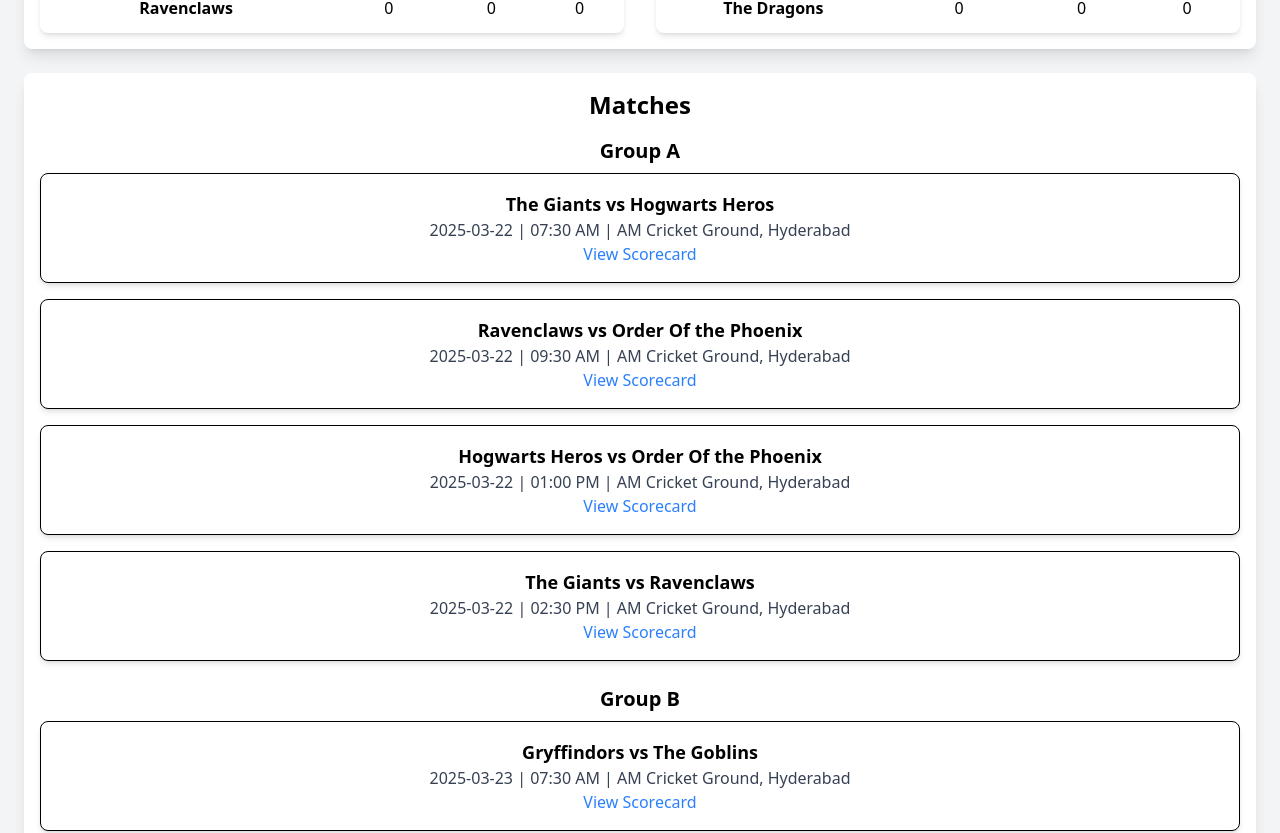
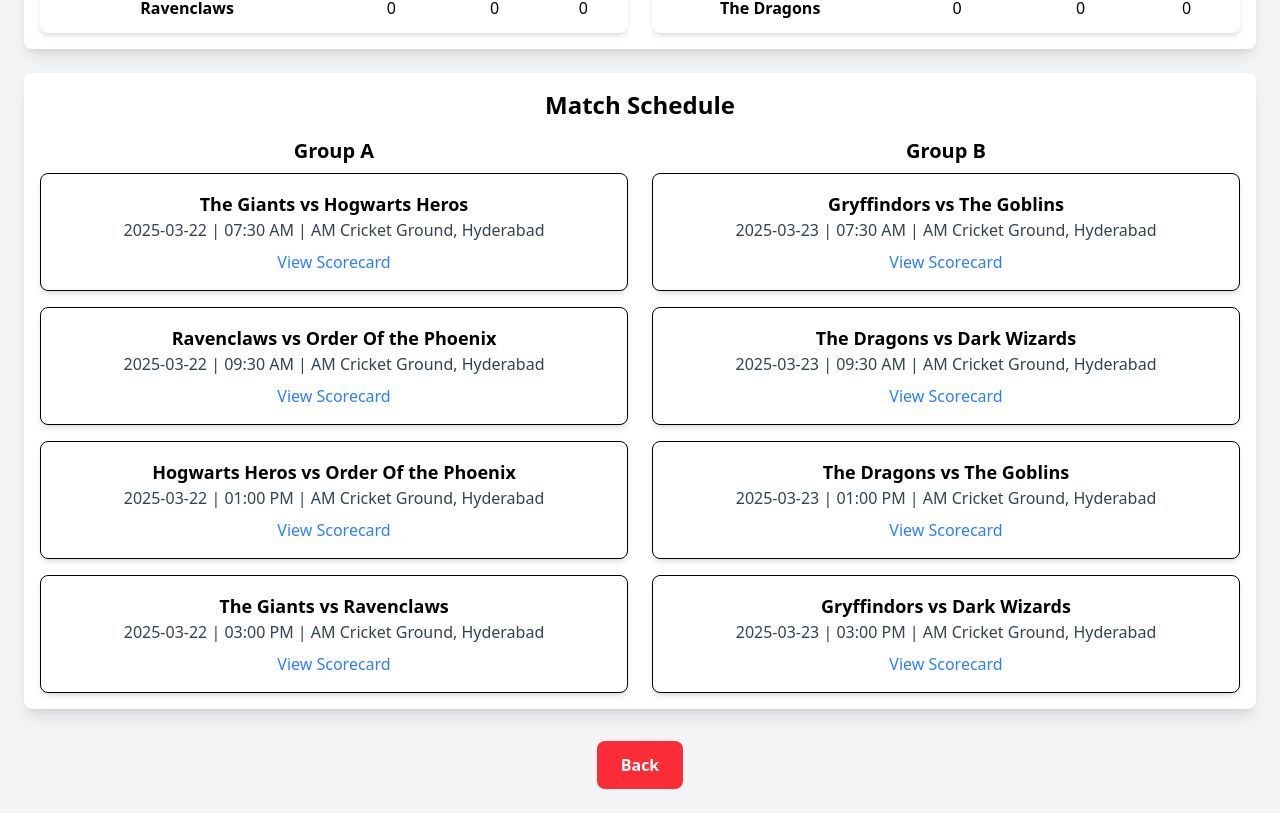
Before and after one commit to ajaysw01/scorepoint, a React (Vite) app in the folder frontend/: page /cricket in a window 1280 px wide. Shown: the part 413-1246 px from the top of the page. Built offline with nearby package versions, Linux system fonts and the light colour scheme; no server answers.

Commit message:
Added darts rules and added responsiveness to cricket.jsx

```diff
--- a/frontend/src/App.jsx
+++ b/frontend/src/App.jsx
@@ -30,6 +30,7 @@ import CarromRules from "./pages/carromrules";
 import TableTennisRules from "./pages/tabletennisrules";
 import BadmintonRules from "./pages/badmintonrules";
 import FunFridayRules from "./pages/funfridayrules";
+import DartsRules from "./pages/dartsrules";
 
 // Admin & Protected Pages
 import AdminDashboard from "./pages/adminDashboard";
@@ -81,6 +82,8 @@ function App() {
         <Route path="/tabletennisrules" element={<TableTennisRules />} />
         <Route path="/badmintonrules" element={<BadmintonRules />} />
         <Route path="/funfridayrules" element={<FunFridayRules />} />
+        <Route path="/dartsrules" element={<DartsRules />} />
+
 
         {/* Protected Routes */}
         <Route path="/editscores" element={<ProtectedRoute><EditScores /></ProtectedRoute>} />
--- a/frontend/src/pages/cricket.jsx
+++ b/frontend/src/pages/cricket.jsx
@@ -1,13 +1,12 @@
 import React, { useEffect, useState } from "react";
 import { useNavigate } from "react-router-dom";
 
-const Card = ({ children, className = "" }) => {
-    return <div className={`bg-white shadow-lg rounded-lg p-4 ${className}`}>{children}</div>;
-};
+const Card = ({ children, className = "" }) => (
+  <div className={`bg-white shadow-lg rounded-lg p-4 ${className}`}>{children}</div>
+);
 
 const Cricket = () => {
   const navigate = useNavigate();
-
   const [pointsTable, setPointsTable] = useState({
     A: [
       { team: "Hogwarts Heros", played: 0, won: 0, lost: 0, nrr: "0.0" },
@@ -23,80 +22,28 @@ const Cricket = () => {
     ],
   });
 
-    useEffect(() => {
-        const sportId = 1; // Cricket ID
-        const category = "none";
-
-        fetch(`http://18.201.173.70/api/points/players/${sportId}/${category}`)
-            .then(response => response.json())
-            .then(data => {
-                const teamPoints = {};
-                const playerZeroPoints = {}; // Track if any player has 0 points
-
-                data.forEach(player => {
-                    if (!teamPoints[player.team_name]) {
-                        teamPoints[player.team_name] = { total_points: 0 };
-                        playerZeroPoints[player.team_name] = false; // Initialize as false
-                    }
-                    teamPoints[player.team_name].total_points += player.total_points;
-
-                    // If any player has 0 points, mark the team
-                    if (player.total_points === 0) {
-                        playerZeroPoints[player.team_name] = true;
-                    }
-                });
-
-                setPointsTable(prevPointsTable => {
-                    const updatedPointsTable = { ...prevPointsTable };
-
-                    Object.entries(updatedPointsTable).forEach(([group, teams]) => {
-                        updatedPointsTable[group] = teams.map(team => {
-                            const totalPoints = teamPoints[team.team]?.total_points || 0;
-                            const won = Math.floor(totalPoints / 100);
-                            const played = won > 0 ? won + 1 : 0;
-                            let lost = played - won;
-
-                            // If any player in the team has 0 points, increase lost by 1
-                            if (playerZeroPoints[team.team]) {
-                                lost += 1;
-                            }
-
-                            return {
-                                ...team,
-                                played,
-                                won,
-                                lost,
-                            };
-                        });
-                    });
-
-                    return updatedPointsTable;
-                });
-            })
-            .catch(error => console.error("Error fetching points:", error));
-    }, []);
-
+  // Group matches (static data)
   const groupMatches = {
     A: [
         { date: "2025-03-22", time: "07:30 AM", venue: "AM Cricket Ground, Hyderabad", team1: "The Giants", team2: "Hogwarts Heros", status: "Completed", link: "https://cricheroes.in/scorecard/15847826/Creditsafe-2k25/The-Giants-vs-Hogwarts-Heros" },
         { date: "2025-03-22", time: "09:30 AM", venue: "AM Cricket Ground, Hyderabad", team1: "Ravenclaws", team2: "Order Of the Phoenix", status: "Completed", link: "https://cricheroes.in/scorecard/15847837/Creditsafe-2k25/Ravenclaws-vs-Order-Of-the-Phoenix" },
         { date: "2025-03-22", time: "01:00 PM", venue: "AM Cricket Ground, Hyderabad", team1: "Hogwarts Heros", team2: "Order Of the Phoenix", status: "Completed", link: "https://cricheroes.in/scorecard/15847846/Creditsafe-2k25/Hogwarts-Heros-vs-Order-Of-the-Phoenix" },
-            { date: "2025-03-22", time: "02:30 PM", venue: "AM Cricket Ground, Hyderabad", team1: "The Giants", team2: "Ravenclaws", status: "Completed", link: "https://cricheroes.in/scorecard/15847859/Creditsafe-2k25/The-Giants-vs-Ravenclaws" }
+        { date: "2025-03-22", time: "03:00 PM", venue: "AM Cricket Ground, Hyderabad", team1: "The Giants", team2: "Ravenclaws", status: "Completed", link: "https://cricheroes.in/scorecard/15847859/Creditsafe-2k25/The-Giants-vs-Ravenclaws" }
     ],
     B: [
         { date: "2025-03-23", time: "07:30 AM", venue: "AM Cricket Ground, Hyderabad", team1: "Gryffindors", team2: "The Goblins", status: "Completed", link: "https://cricheroes.in/scorecard/15847878/Creditsafe-2k25/Gryffindors-vs-The-Goblins" },
         { date: "2025-03-23", time: "09:30 AM", venue: "AM Cricket Ground, Hyderabad", team1: "The Dragons", team2: "Dark Wizards", status: "Completed", link: "https://cricheroes.in/scorecard/15847884/Creditsafe-2k25/The-Dragons-vs-Dark-Wizards" },
         { date: "2025-03-23", time: "01:00 PM", venue: "AM Cricket Ground, Hyderabad", team1: "The Dragons", team2: "The Goblins", status: "Completed", link: "https://cricheroes.in/scorecard/15847917/Creditsafe-2k25/The-Dragons-vs-The-Goblins" },
-            { date: "2025-03-23", time: "02:30 PM", venue: "AM Cricket Ground, Hyderabad", team1: "Gryffindors", team2: "Dark Wizards", status: "Completed", link: "https://cricheroes.in/scorecard/15847938/Creditsafe-2k25/Gryffindors-vs-Dark-Wizards" }
+        { date: "2025-03-23", time: "03:00 PM", venue: "AM Cricket Ground, Hyderabad", team1: "Gryffindors", team2: "Dark Wizards", status: "Completed", link: "https://cricheroes.in/scorecard/15847938/Creditsafe-2k25/Gryffindors-vs-Dark-Wizards" }
     ],
 };
 
   return (
-        <div className="p-6 bg-gray-100 min-h-screen">
+    <div className="p-4 sm:p-6 bg-gray-100 min-h-screen">
       {/* Points Table */}
       <Card className="mb-6">
         <h2 className="text-2xl font-bold mb-4 text-center">Points Table</h2>
-                <div className="grid grid-cols-2 gap-8">
+        <div className="grid grid-cols-1 md:grid-cols-2 gap-6">
           {Object.entries(pointsTable).map(([group, teams]) => (
             <div key={group}>
               <h3 className="text-xl font-semibold mb-2 text-center">Group {group}</h3>
@@ -127,28 +74,37 @@ const Cricket = () => {
 
       {/* Match Schedules */}
       <Card>
-                <h2 className="text-2xl font-bold mb-4 text-center">Matches</h2>
+        <h2 className="text-2xl font-bold mb-4 text-center">Match Schedule</h2>
+        <div className="grid grid-cols-1 md:grid-cols-2 gap-6">
           {Object.entries(groupMatches).map(([group, matches]) => (
-                    <div key={group} className="mb-6">
+            <div key={group}>
               <h3 className="text-xl font-semibold mb-2 text-center">Group {group}</h3>
               <div className="space-y-4">
                 {matches.map((match, index) => (
                   <div key={index} className="border p-4 rounded-lg shadow-md bg-white">
-                                    <p className="text-lg font-semibold">
+                    <p className="text-lg font-semibold text-center">
                       {match.team1} vs {match.team2}
                     </p>
-                                    <p className="text-gray-700">{match.date} | {match.time} | {match.venue}</p>
-                                    <a href={match.link} target="_blank" rel="noopener noreferrer" className="text-blue-500 hover:underline">View Scorecard</a>
+                    <p className="text-gray-700 text-center">
+                      {match.date} | {match.time} | {match.venue}
+                    </p>
+                    <a href={match.link} target="_blank" rel="noopener noreferrer" className="block text-blue-500 hover:underline text-center mt-2">
+                      View Scorecard
+                    </a>
                   </div>
                 ))}
               </div>
             </div>
           ))}
+        </div>
       </Card>
 
-            <button onClick={() => navigate("/scores")} className="mt-12 px-6 py-3 bg-red-500 text-white font-bold rounded-lg hover:bg-red-700 transition-all">
+      {/* Back Button */}
+      <div className="flex justify-center mt-8">
+        <button onClick={() => navigate("/scores")} className="px-6 py-3 bg-red-500 text-white font-bold rounded-lg hover:bg-red-700 transition-all">
           Back
         </button>
+      </div>
     </div>
   );
 };
--- a/frontend/src/pages/dartsrules.jsx
+++ b/frontend/src/pages/dartsrules.jsx
@@ -0,0 +1,47 @@
+import dartsImage from "/assets/images/dartsrules.jpg";
+import { useNavigate } from "react-router-dom";
+
+const DartsRules = () => {
+  const navigate = useNavigate();
+
+  return (
+    <div className="min-h-screen bg-gray-100 p-4 sm:p-6 md:p-10 flex flex-col items-center">
+      {/* Title */}
+      <h1 className="text-3xl sm:text-4xl font-bold text-center text-gray-800 mb-8">
+        Darts Rules
+      </h1>
+
+      {/* Darts Image Card */}
+      <div className="w-full max-w-4xl flex justify-center">
+        <div className="w-full sm:w-3/4 md:w-2/3 lg:w-1/2 bg-white shadow-xl rounded-xl overflow-hidden border border-gray-200 hover:shadow-2xl transition-shadow">
+          {/* Small Text */}
+          <div className="text-center text-lg font-semibold text-gray-700 p-4">
+            Scoring
+          </div>
+
+          {/* Image */}
+          <img
+            src={dartsImage}
+            alt="Darts"
+            className="w-full h-auto object-cover border-t border-b"
+          />
+
+          {/* Note */}
+          <div className="text-center text-sm text-gray-500 p-4 italic">
+            Note: Remaining rules will be updated soon
+          </div>
+        </div>
+      </div>
+
+      {/* Back Button */}
+      <button
+        onClick={() => navigate("/rules")}
+        className="mt-8 px-6 py-3 bg-red-500 text-white font-bold rounded-lg hover:bg-red-700 transition-all cursor-pointer"
+      >
+        Back to Rules
+      </button>
+    </div>
+  );
+};
+
+export default DartsRules;
--- a/frontend/src/pages/teamdetails.jsx
+++ b/frontend/src/pages/teamdetails.jsx
@@ -49,7 +49,7 @@ export default function TeamDetails() {
 
       <div className="flex justify-center mt-8">
         <button
-          onClick={() => navigate(-1)}
+          onClick={() => navigate("/teams")}
           className="px-6 py-3 bg-red-500 text-white font-bold rounded-lg hover:bg-red-700 transition-all cursor-pointer"
         >
           Back to Teams
```
Also changed, not shown: frontend/public/assets/images/dartsrules.jpg (added). Lines whose indentation alone changed are shown as unchanged.
